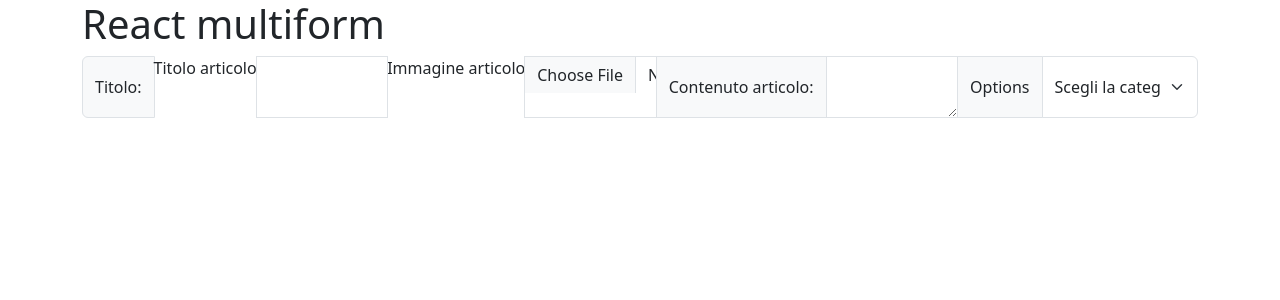
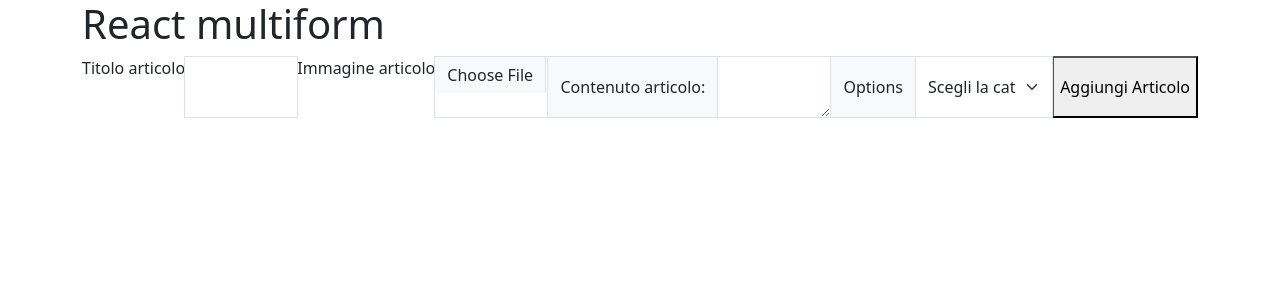
Before and after one commit to Efestus31/react-form-multifield, a React (Vite) app: page / in a window 1280 px wide. Shown: the top 300 px of the page. Built offline with nearby package versions, Linux system fonts and the light colour scheme.

Commit message:
add funzione per la gestione dell'imput del titolo

```diff
--- a/src/App.jsx
+++ b/src/App.jsx
@@ -14,6 +14,16 @@
   })
   const [articoli, setArticoli] = useState([]);
 
+  function handleTitle(e) {
+    setFormData({ ...formData, titolo: e.target.value })
+  }
+
+  function handleSubmit(e) {
+    e.preventDefault()
+    console.log(formData.titolo);
+    //reset of title after submit
+    setFormData({ titolo: '' })
+  }
   return (
     <>
       <header>
@@ -24,29 +34,45 @@
       <main>
         <div className="container">
           <div className="row">
-            <form class="d-flex">
-              <div class="col">
-                <div class="input-group mb-3">
+            <form className="d-flex" onSubmit={handleSubmit} >
+              <div className="col">
+                <div className="input-group mb-3">
                   {/* Title */}
-                  <span class="input-group-text" id="basic-addon1">Titolo:</span>
-                  <label htmlFor="task" class="form-label">Titolo articolo </label>
-                  <input type="text" class="form-control" id="titolo" aria-describedby="Titolo:" />
+                  <label htmlFor="task" className="form-label">Titolo articolo </label>
+                  <input
+                    type="text"
+                    id='titolo'
+                    value={formData.titolo}
+                    onChange={handleTitle}
+                    className="form-control"
+                    aria-describedby="Titolo:"
+                  />
                   {/* image */}
-                  <label htmlFor="task" class="form-label">Immagine articolo  </label>
-                  <input type="file" class="form-control" id="immagineArticolo" />
+                  <label htmlFor="task" className="form-label">Immagine articolo  </label>
+                  <input type="file" className="form-control" id="immagineArticolo" />
                   {/* text area */}
-                  <span class="input-group-text">Contenuto articolo:</span>
-                  <textarea class="form-control" aria-label="Contenuto articolo"></textarea>
+                  <span className="input-group-text">Contenuto articolo:</span>
+                  <textarea className="form-control" aria-label="Contenuto articolo"></textarea>
                   {/* select */}
-                  <label class="input-group-text" for="inputGroupSelect01">Options</label>
-                  <select class="form-select" id="inputGroupSelect01">
+                  <label className="input-group-text" for="inputGroupSelect01">Options</label>
+                  <select className="form-select" id="inputGroupSelect01">
                     <option selected>Scegli la categoria:</option>
                     <option value="1">Tecnologia</option>
                     <option value="2">Lifestyle</option>
                     <option value="3">Educazione</option>
                     <option value="4">Cucina e Ricette</option>
                     <option value="5">Business e Finanza</option>
+                    {/* checkbox */}
+                    <input className="form-check-input mt-0" type="checkbox" value="Innovazione" aria-label="Innovazione" />
+                    <input className="form-check-input mt-0" type="checkbox" value="Benessere" aria-label="Benessere" />
+                    <input className="form-check-input mt-0" type="checkbox" value="Educazione" aria-label="Educazione" />
+                    <input className="form-check-input mt-0" type="checkbox" value="RicetteFacili" aria-label="RicetteFacili" />
+                    <input className="form-check-input mt-0" type="checkbox" value="Startup" aria-label="Startup" />
+                    {/* publish */}
+                    <input type="checkbox" className="form-check-input mt-0" id="pubblicato" />
                   </select>
+                  {/* Submit */}
+                  <button type="submit">Aggiungi Articolo</button>
                 </div>
               </div>
             </form>
```
